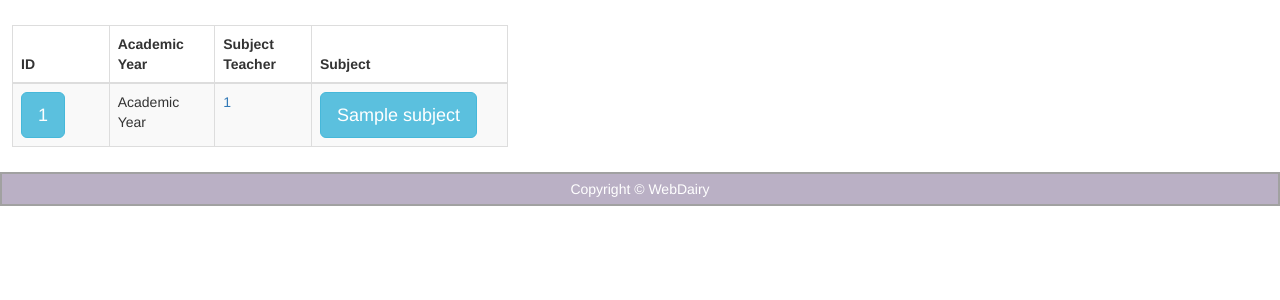
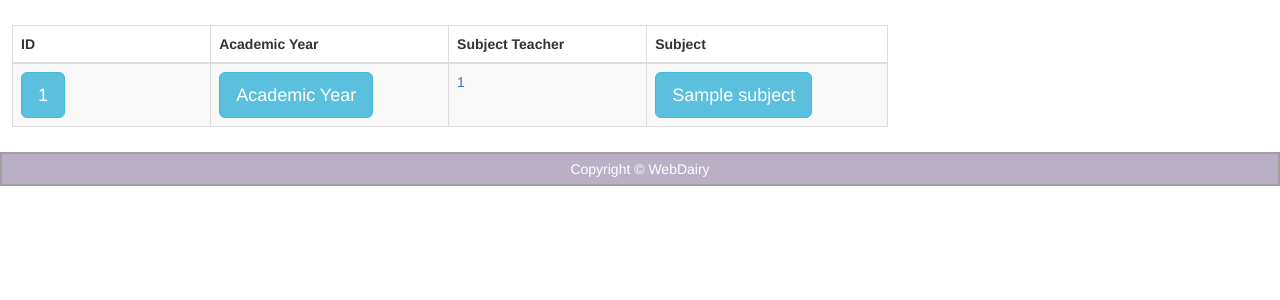
Before and after one commit to Jadatravu/WebDairy, a Django app: template modelsproDairy/modelsapp/templates/subject.html in a window 1280 px wide. Shown: the part 139-439 px from the top of the page. Run offline with Django 3.2, Linux system fonts and the light colour scheme; tables that the repository leaves empty hold one stand-in row (values such as "Sample post"); the template is opened without the code that fills it: values that come from a table or form of the project are taken from there, most other values are stand-ins (such as "Sample title", 1, 10 or a date in 2020); parts of the project's set-up code (start-up, migrations or seed data) failed here and were passed over; some libraries are stand-ins or nearby versions.

Commit message:
Academic Year details model dialog added in subjects list

```diff
--- a/modelsproDairy/modelsapp/templates/header.html
+++ b/modelsproDairy/modelsapp/templates/header.html
@@ -32,6 +32,16 @@
          }
          section1 {
          width:60%;
+         float:left;
+         padding:5px;
+         }
+         section3 {
+         width:70%;
+         float:left;
+         padding:5px;
+         }
+         section4 {
+         width:30%;
          float:left;
          padding:5px;
          }
--- a/modelsproDairy/modelsapp/templates/subject.html
+++ b/modelsproDairy/modelsapp/templates/subject.html
@@ -1,7 +1,7 @@
 <!DOCTYPE html>
 {% include 'header.html' %}
 <section>
-   <section0>
+   <section3>
       {% if subject %}
       {% for sub in subject %}
       <!-- Modal -->
@@ -80,6 +80,27 @@
             </div>
          </div>
       </div>
+      <div class="modal fade" id="academic_year_{{sub.id}}" role="dialog">
+         <div class="modal-dialog">
+            <!-- Modal content-->
+            <div class="modal-content">
+               <div class="modal-header">
+                  <button type="button" class="close" data-dismiss="modal">&times;</button>
+                  <h4 class="modal-title">{{sub.sub_name}}</h4>
+               </div>
+               <div class="modal-body">
+                  <h4 class="modal-title">Academic Year</h4>
+                  <p></p>
+                  {% for a_year in sub.ac_year.all %}
+                  <p>{{a_year.academic_year}} </p>
+                  {% endfor %}
+               </div>
+               <div class="modal-footer">
+                  <button type="button" class="btn btn-default" data-dismiss="modal">Close</button>
+               </div>
+            </div>
+         </div>
+      </div>
       {% endfor %}
       <table class="table table-striped table-bordered"  >
          <thead>
@@ -94,7 +115,7 @@
             {% for sub in subject %}
             <tr>
                <td><button type="button" class="btn btn-info btn-lg" data-toggle="modal" data-target="#edit_{{sub.id}}_{{sub.teacher_id}}">{{ sub.id }}</button></td>
-               <td> Academic Year</td>
+               <td><button type="button" class="btn btn-info btn-lg" data-toggle="modal" data-target="#academic_year_{{sub.id}}">Academic Year</button></td>
                <td><a href="/Contacts/viewcontact/{{sub.teacher_id}}">{{ sub.teacher_id }}</a></td>
                <td><button type="button" class="btn btn-info btn-lg" data-toggle="modal" data-target="#{{sub.id}}_{{sub.teacher_id}}">{{ sub.sub_name }}</button></td>
             </tr>
@@ -102,8 +123,8 @@
          </tbody>
       </table>
       {% endif %}
-   </section0>
-   <section1>
+   </section3>
+   <section4>
       {% if user.is_superuser %}
       <div class="table-responsive">
          <form action="{% url 'addsubject' %}" method="post" enctype="multipart/form-data">
@@ -165,6 +186,6 @@
          </form>
       </div>
       {% endif %}
-   </section1>
+   </section4>
 </section>
 {% include 'footer.html' %}
```
